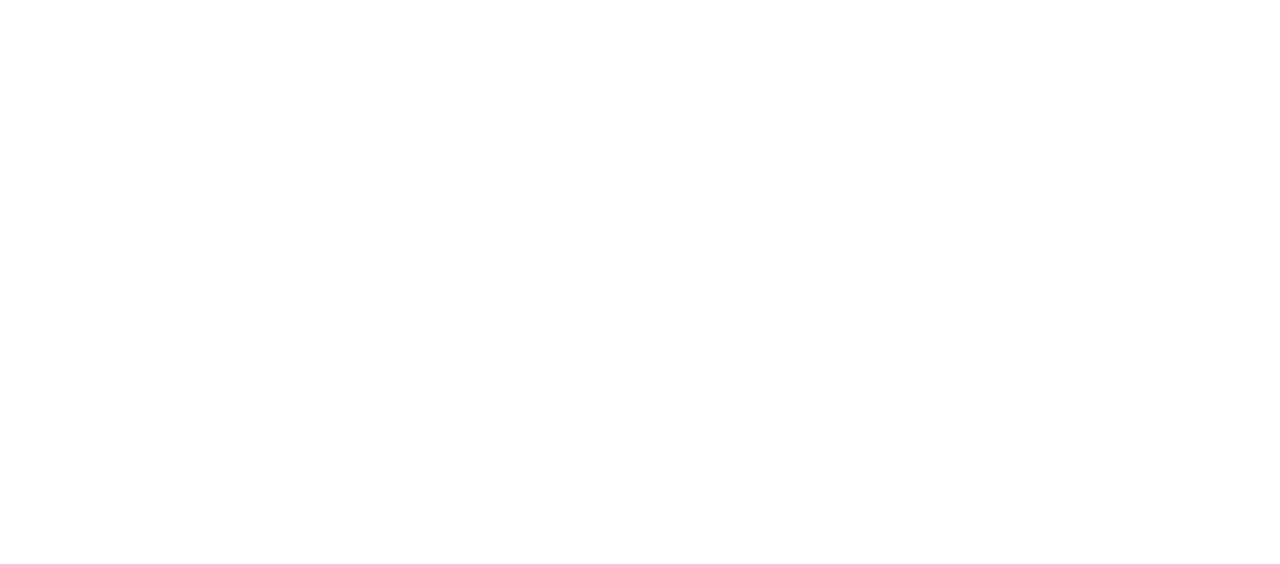
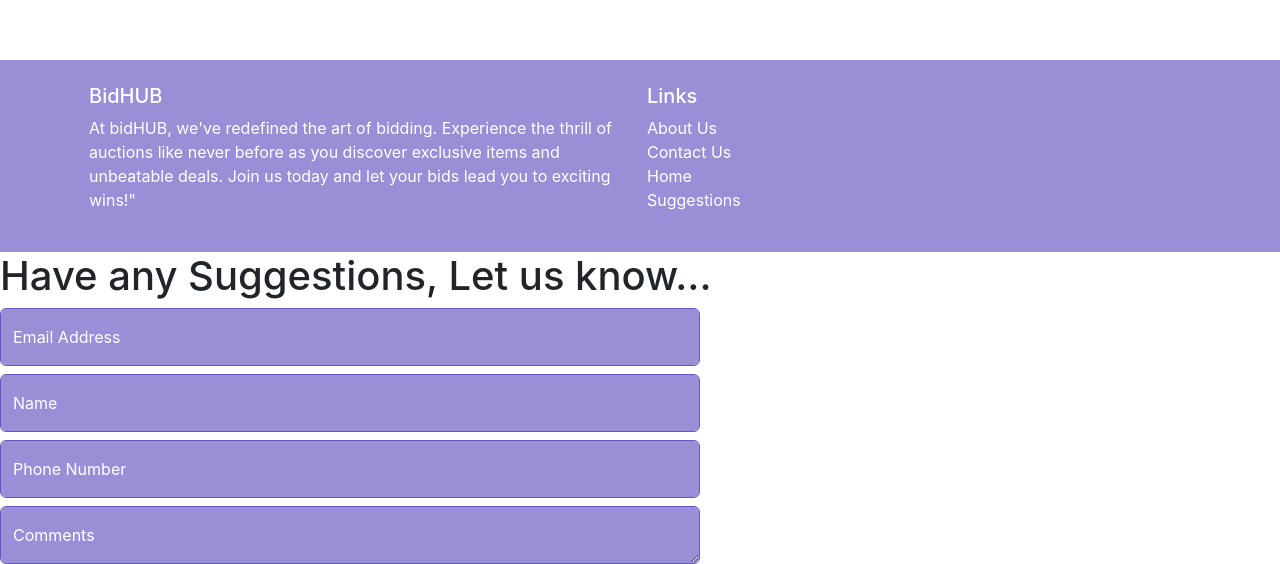
Before and after one commit to anand-harsh/landingpage, a React (Create React App) app: page / in a window 1280 px wide. Shown: the part 922-1486 px from the top of the page. Before the commit the page ends 800 px from the top, so only its background shows below. Built offline with nearby package versions, Linux system fonts and the light colour scheme.

Commit message:
first commit

```diff
--- a/package.json
+++ b/package.json
@@ -6,18 +6,18 @@
     "@testing-library/jest-dom": "^5.17.0",
     "@testing-library/react": "^13.4.0",
     "@testing-library/user-event": "^13.5.0",
+    "homepage": ".",
     "react": "^18.2.0",
     "react-dom": "^18.2.0",
+    "react-router-dom": "^6.18.0",
     "react-scripts": "5.0.1",
-    "web-vitals": "^2.1.4",
-    "homepage": "."
+    "web-vitals": "^2.1.4"
   },
   "scripts": {
     "start": "react-scripts start",
     "build": "react-scripts build",
     "test": "react-scripts test",
     "eject": "react-scripts eject"
-
   },
   "eslintConfig": {
     "extends": [
--- a/src/App.css
+++ b/src/App.css
@@ -92,3 +92,14 @@
   background-color: #ED287E;
   color: white;
 }
+.bg-tertiary
+{
+  background-color: #998fd7;
+  margin-top: 70%;
+}
+.text
+{
+  text-decoration: none;
+  color: white;
+  padding-right: 10px;
+}
--- a/src/App.js
+++ b/src/App.js
@@ -1,9 +1,14 @@
+import React, { Components } from 'react';
+import { BrowserRouter as Router, Route, Routes } from 'react-router-dom'
 import logo from './logoo.jpg';
 import './App.css';
+import Suggestions from './Components/Suggestions';
+import Contact from './Components/Contact';
 
 function App() {
   return(
       <>
+        <Router>
           <nav className="navbar navbar-expand-lg bg-body-tertiary">
               <div className="container-fluid">
                 <a className="navbar-brand" href="/">
@@ -42,7 +47,42 @@ function App() {
                 </div>
               </div>
             </nav>
+            <footer className="bg-tertiary text text-center text-lg-start">
+              <div className="container p-4">
+                <div className="row">
+                  <div className="col-lg-6 col-md-12 mb-4 mb-md-0">
+                    <h5 className="heading">BidHUB</h5>
+                    <p>
+                      At bidHUB, we've redefined the art of bidding. Experience the thrill of auctions like never before as you discover exclusive items and unbeatable deals. Join us today and let your bids lead you to exciting wins!"
+                    </p>
+                  </div>
+                  <div className="col-lg-3">
+                    <h5 className="links">Links</h5>
+                    <ul className="list-unstyled">
+                      <li>
+                        <a href="/" className="text">About Us</a>
+                      </li>
+                      <li>
+                        <a href="/" className="text">Contact Us</a>
+                      </li>
+                      <li>
+                        <a href="./Contact" className="text">Home</a>
+                      </li>
+                      <li>
+                        <a href="/Suggestions" className="text">Suggestions</a>
+                      </li>
+                    </ul>
+                  </div>
+                </div>
+              </div>
+            </footer>
+            <Routes>
+              <Route path="/" element={<Suggestions/>}>
+              </Route>
+            </Routes>
+        </Router>
       </>
+
   );
 }
 
--- /dev/null
+++ b/src/Components/Contact.css
@@ -0,0 +1,17 @@
+.card
+{
+    width: 250px;
+}
+.flexx
+{
+    display: flex;
+}
+.card-body
+{
+    background-color:#998fd7;
+    color: white;
+}
+.btn-primary
+{
+    background-color:#d86a9a ;
+}
--- /dev/null
+++ b/src/Components/Contact.js
@@ -0,0 +1,50 @@
+import React from 'react';
+import './Contact.css';
+import image from './image.png';
+function Contact() {
+  return (
+    <>
+    <h1>
+        Know the creators...
+    </h1>
+    <div className='flexx'>
+      <div className="card mx-4" styles="width: 18rem;">
+        <img src={image} className="card-img-top" alt="person" height="200px" />
+        <div className="card-body">
+          <h5 className="card-title">Nithin Pranav</h5>
+          <a href="/" className="btn btn-primary">Go Somewhere</a>
+        </div>
+      </div>
+      <div className="card mx-4" styles="width: 18rem;">
+        <img src={image} className="card-img-top" alt="person" height="200px" />
+        <div className="card-body">
+          <h5 className="card-title">Subaraksha RT</h5>
+          <a href="/" className="btn btn-primary">Go somewhere</a>
+        </div>
+      </div>
+      <div className="card mx-4" styles="width: 18rem;">
+        <img src={image} className="card-img-top" alt="person" height="200px" />
+        <div className="card-body">
+          <h5 className="card-title">Vishal Ganapathy</h5>
+          <a href="/" className="btn btn-primary">Go somewhere</a>
+        </div>
+      </div>
+      <div className="card mx-4" styles="width: 18rem;">
+        <img src={image} className="card-img-top" alt="person" height="200px" />
+        <div className="card-body">
+          <h5 className="card-title">Geedhavarshini Balaji</h5>
+          <a href="/" className="btn btn-primary">Go somewhere</a>
+        </div>
+      </div>
+      <div className="card mx-4" styles="width: 18rem;">
+        <img src={image} className="card-img-top" alt="person" height="200px" />
+        <div className="card-body">
+          <h5 className="card-title">Athish MJ</h5>
+          <a href="/" className="btn btn-primary">Go somewhere</a>
+        </div>
+      </div>
+    </div>
+    </>
+  )
+}
+export default Contact;
--- /dev/null
+++ b/src/Components/Suggestions.css
@@ -0,0 +1,10 @@
+.form-control
+{
+    background-color:#998fd7;
+    color: white;
+}
+.form-floating
+{
+    width: 700px;
+    color: white;
+}
--- /dev/null
+++ b/src/Components/Suggestions.js
@@ -0,0 +1,28 @@
+import React from 'react';
+import './Suggestions.css';
+function Suggestions() {
+  return (
+    <>
+    <h1>
+        Have any Suggestions, Let us know...
+    </h1>
+    <div className="form-floating my-2">
+        <input type="email" className="form-control" id="floatingInput" placeholder="name@example.com"/>
+        <label forHtml="floatingInput">Email Address</label>
+    </div>
+    <div className="form-floating my-2">
+        <input type="name" className="form-control" id="floatingName" placeholder="Name"/>
+        <label forHtml="floatingName">Name</label>
+    </div>
+    <div className="form-floating my-2">
+        <input type="phone" className="form-control" id="floatingPhone" placeholder="Phone Number"/>
+        <label forHtml="floatingPhone">Phone Number</label>
+    </div>
+    <div className="form-floating">
+        <textarea className="form-control" placeholder="Leave a comment here" id="floatingTextarea"></textarea>
+        <label forHtml="floatingTextarea">Comments</label>
+    </div>
+    </>
+  )
+}
+export default Suggestions;
```
Also changed, not shown: src/Components/About.js (+9 -0 lines), src/Components/image.png (added), 1 other file (tests, documents, lock files or other folders). Lines whose indentation alone changed are shown as unchanged.
